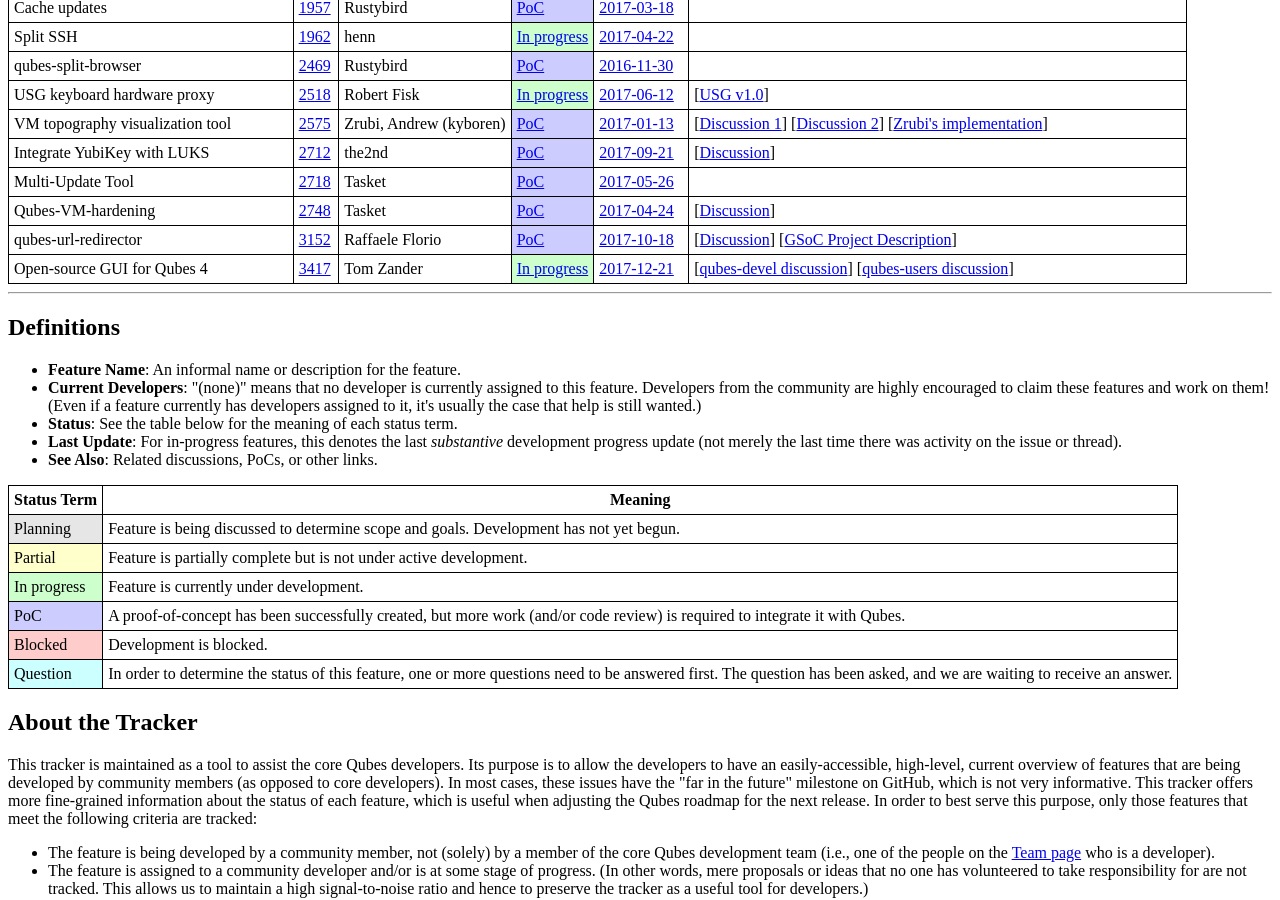
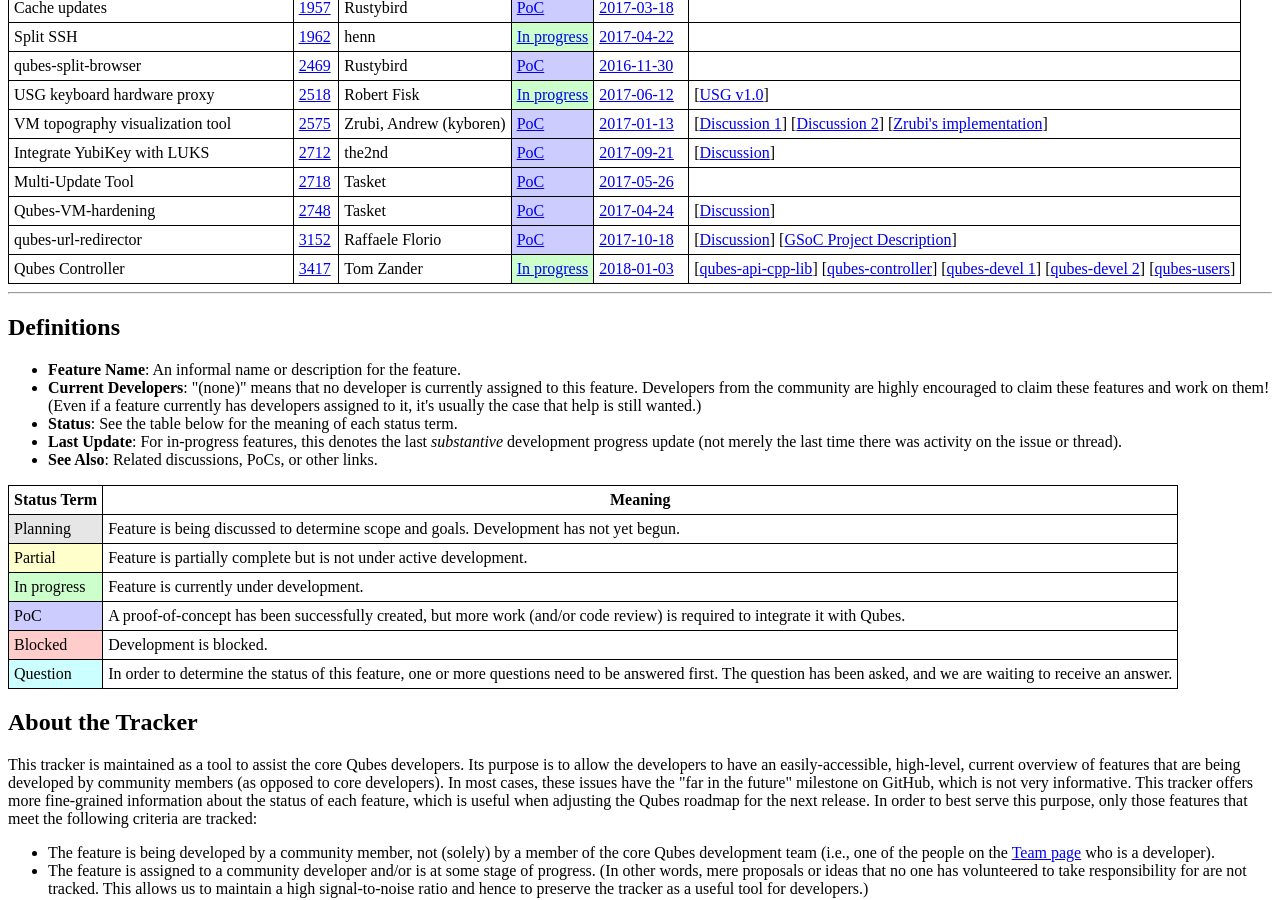
Before and after one commit to QubesOS/qubes-issues, a Jekyll site: the page built from index.md, in a window 1280 px wide and 900 px high, scrolled down 643 px. Built offline with Jekyll 4.4.1, drawn with Linux system fonts in a browser that asks for light colours.

Commit message:
Update #3417

```diff
--- a/_data/features.yml
+++ b/_data/features.yml
@@ -404,19 +404,23 @@
   - desc   :
     url    :
 
-- name   : Open-source GUI for Qubes 4
+- name   : Qubes Controller
   issue  : 3417
   devs   : Tom Zander
   status :
     term   : In progress
     url    : https://github.com/QubesOS/qubes-issues/issues/3417
   updated:
-    date   : 2017-12-21
-    url    : https://groups.google.com/d/msg/qubes-devel/oMo9YvCFC9I/eROnHUW-AQAJ
+    date   : 2018-01-03
+    url    : https://groups.google.com/forum/#!msg/qubes-devel/dT1JnmzjDWc/RiEawvn_DgAJ
   info   :
-  - desc   : qubes-devel discussion
+  - desc   : qubes-api-cpp-lib
+    url    : https://github.com/QubesController/qubes-api-cpp-lib
+  - desc   : qubes-controller
+    url    : https://github.com/QubesController/qubes-controller
+  - desc   : qubes-devel 1
     url    : https://groups.google.com/d/topic/qubes-devel/oMo9YvCFC9I/discussion
-  - desc   : qubes-users discussion
+  - desc   : qubes-devel 2
+    url    : https://groups.google.com/d/topic/qubes-devel/dT1JnmzjDWc/discussion
+  - desc   : qubes-users
     url    : https://groups.google.com/d/topic/qubes-users/PGpoN5hrOeE/discussion
-  - desc   :
-    url    :
```
